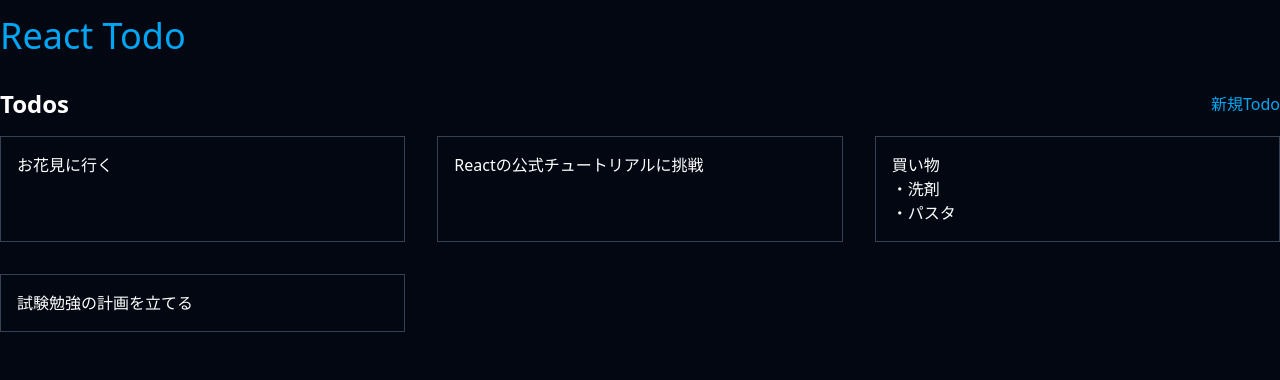
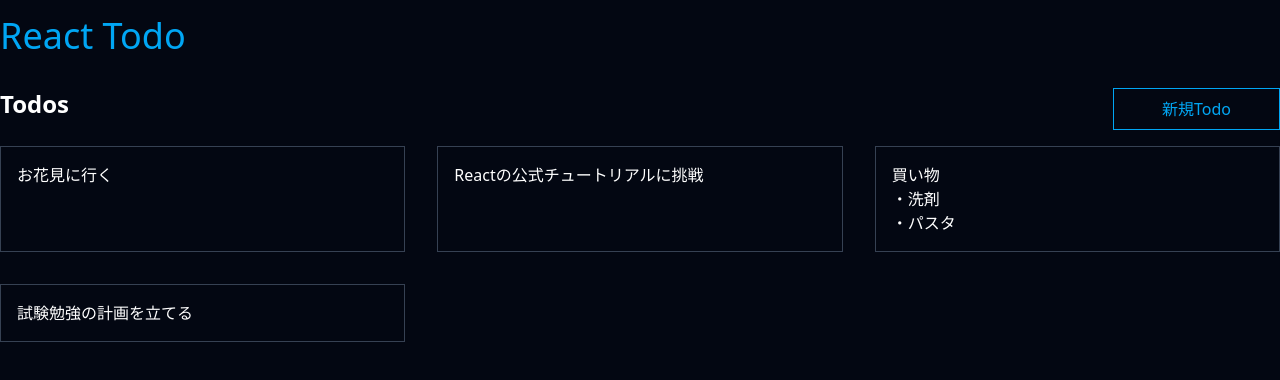
Before and after one commit to FNYukii/ReactTodo, a React (Vite) app: page / in a window 1280 px wide. Shown: the top 380 px of the page. Built offline with nearby package versions, Linux system fonts and the light colour scheme.

Commit message:
feat: 新規TodoリンクUI改善

```diff
--- a/src/screens/TopScreen.tsx
+++ b/src/screens/TopScreen.tsx
@@ -32,7 +32,7 @@ function TopScreen() {
 
         <NavLink
           to="/new"
-          className="text-accent   -mr-4 rounded-full px-4 py-1 hover:bg-button-hover transition"
+          className="px-12 py-2   text-accent border border-accent   hover:bg-button-hover transition"
         >
           新規Todo
         </NavLink>
```
